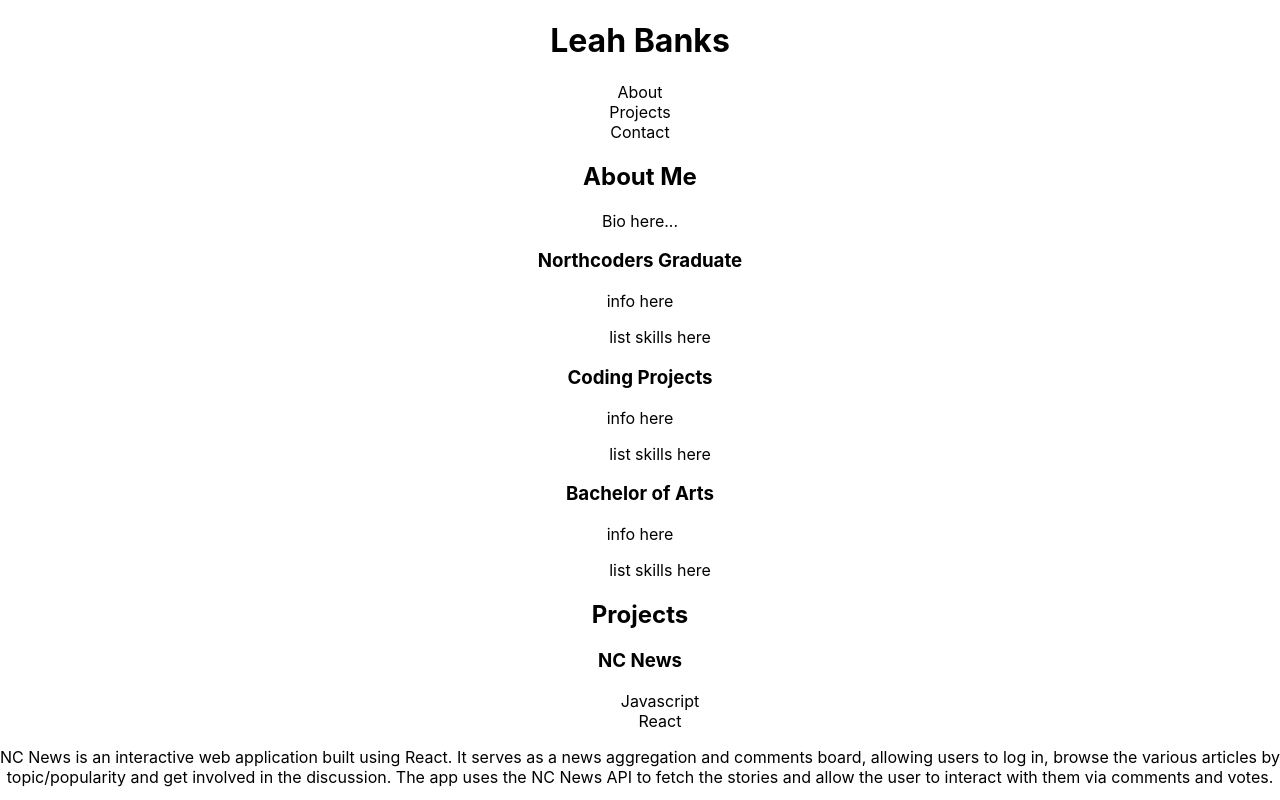
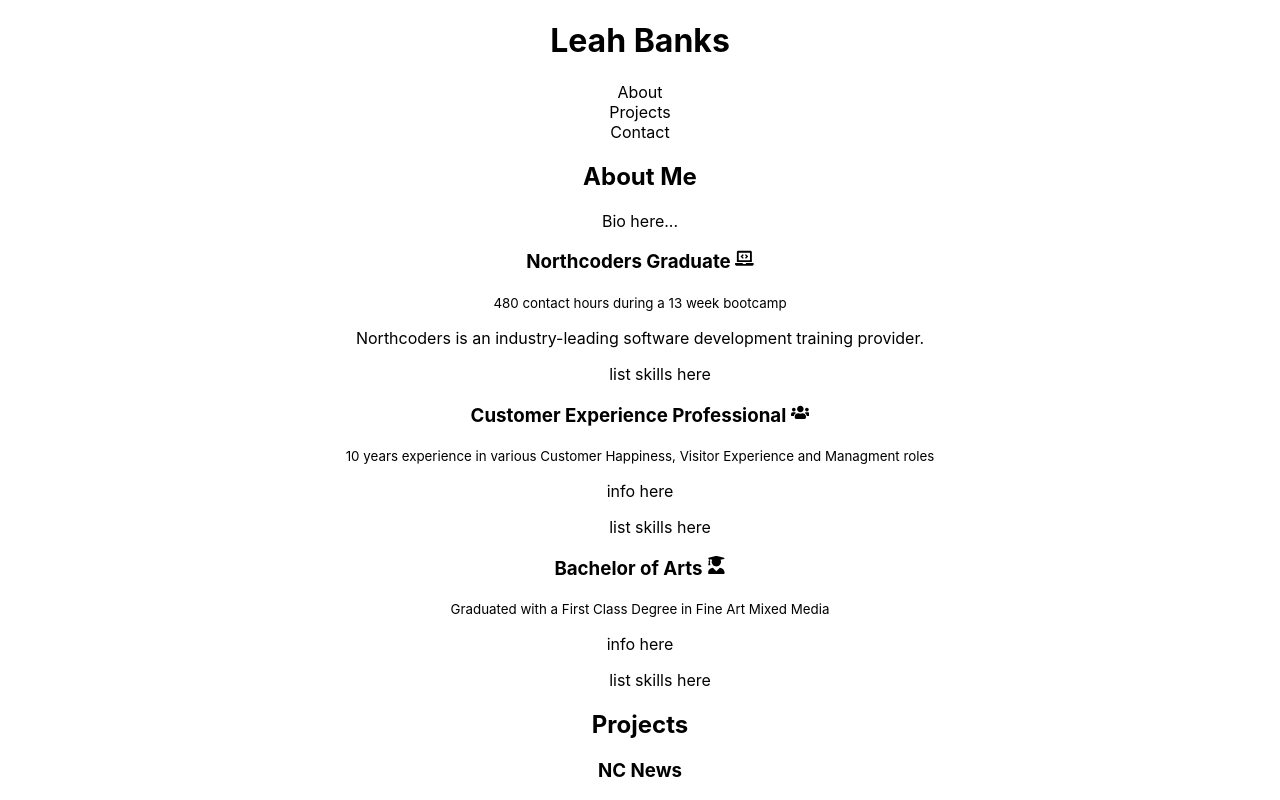
Before and after one commit to leahbanks/portfolio, a React (Create React App) app: page / in a window 1280 px wide. Shown: the top 800 px of the page. Built offline with nearby package versions, Linux system fonts and the light colour scheme.

Commit message:
added icons and subheadings

```diff
--- a/src/components/About/About.jsx
+++ b/src/components/About/About.jsx
@@ -1,21 +1,28 @@
 import "./About.css";
 import AboutCard from "../AboutCard/AboutCard";
+import { FaUserGraduate, FaLaptopCode, FaUsers } from "react-icons/fa";
 
 const aboutCards = [
   {
     heading: "Northcoders Graduate",
+    subheading: "480 contact hours during a 13 week bootcamp",
+    info: "Northcoders is an industry-leading software development training provider.",
+    skills: ["list skills here"],
+    icon: <FaLaptopCode />
+  },
+  {
+    heading: "Customer Experience Professional",
+    subheading: "10 years experience in various Customer Happiness, Visitor Experience and Managment roles",
     info: "info here",
     skills: ["list skills here"],
-  },
-  {
-    heading: "Coding Projects",
-    info: "info here",
-    skills: ["list skills here"],
+    icon: <FaUsers />
   },
   {
     heading: "Bachelor of Arts",
+    subheading: "Graduated with a First Class Degree in Fine Art Mixed Media",
     info: "info here",
     skills: ["list skills here"],
+    icon: <FaUserGraduate />
   },
 ];
 
--- a/src/components/AboutCard/AboutCard.jsx
+++ b/src/components/AboutCard/AboutCard.jsx
@@ -1,14 +1,15 @@
 import "./AboutCard.css";
-import { FaUserGraduate, FaLaptopCode } from "react-icons/fa";
+
 
 export default function AboutCard({ card }) {
-  const { heading, info, skills } = card;
+  const { heading, subheading, info, skills, icon } = card;
 
   return (
     <section>
       <li className="about-card" style={{ listStyle: "none" }}>
         <div>
-          <h3>{heading}</h3>
+          <h3>{heading} {icon}</h3>
+          <small>{subheading}</small>
           <p>{info}</p>
           <ul className="skills" style={{ listStyle: "none" }}>
             {skills.map((skill) => (
@@ -16,44 +17,7 @@ export default function AboutCard({ card }) {
             ))}
           </ul>
         </div>
-        {/* <div className="project-links">
-      {code && (
-        <a href={code} target="_blank" rel="noreferrer">
-          <FaGithub />
-        </a>
-      )}
-      {website && (
-        <a href={website} target="_blank" rel="noreferrer">
-          <FaExternalLinkAlt />
-        </a>
-      )}
-    </div> */}
       </li>
     </section>
   );
-
-  //   <section id="about-cards">
-  //     <h2>About Me</h2>
-  //     <div className="about-card-container">
-  //       <ul className="about-card">
-  //         <li>
-  //           <p>bio</p>
-  //         </li>
-  //         <li className="about-nc">
-  //           <FaLaptopCode className="code-icon" />
-  //           <h5>Northcoders Graduate</h5>
-  //           <small>480 Contact hours</small>
-  //         </li>
-  //         <li className="about-projects">
-  //           <h5>Projects</h5>
-  //           <small>Solo and group projects completed</small>
-  //         </li>
-  //         <li className="about-grad">
-  //           <FaUserGraduate className="grad-icon" />
-  //           <h5>Bachelor of Arts</h5>
-  //           <small>First Class Honours</small>
-  //         </li>
-  //       </ul>
-  //     </div>
-  //   </section>;
 }
```
